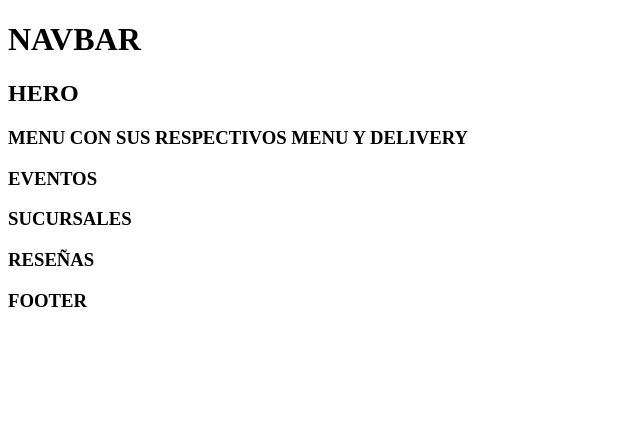
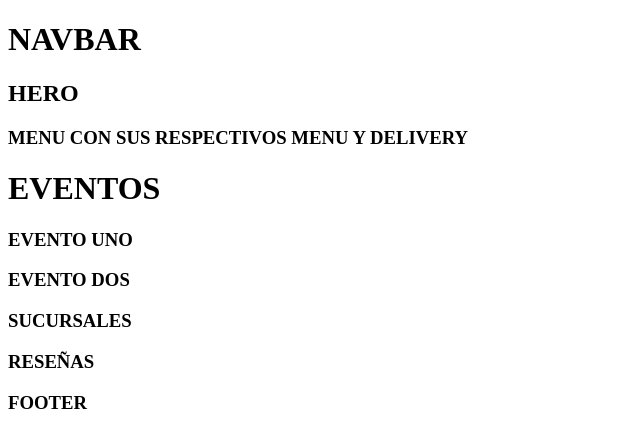
Before and after one commit to ignacio2194/C11-13-M-CSHARP-REACT, a React (Create React App) app in the folder frontEnd/: page / in a window 1280 px wide. Shown: the top 448 px of the page, without its empty margins (0-640 px from the left). Built offline with nearby package versions, Linux system fonts and the light colour scheme.

Commit message:
agrego componente reserva, uno por ciento de lógica del componente eventos

```diff
--- /dev/null
+++ b/frontEnd/src/components/reservas/reservas.jsx
@@ -0,0 +1 @@
+//LÓGICA DE RESERVAS
--- a/frontEnd/src/views/especialDay/especialDay.jsx
+++ b/frontEnd/src/views/especialDay/especialDay.jsx
@@ -1 +1,32 @@
-//ESTE VA A SER EL DETAIL DEL DELIVERY PARA PEDIR.
+//ESTE VA A SER EL componente de los eventos
+import React from "react";
+import { useNavigate } from "react-router-dom";
+
+const Eventos = () => {
+  const navigate = useNavigate();
+
+  const handleReserva = () => {
+    // Lógica para dirigirnos a la página de reserva
+    navigate("/reserva");
+  };
+
+
+  //tener en cuenta que vamos a estar haciendo un mapeo de los eventos que haya
+  //ergo, tener en cuenta a la hora de hacer el css.
+  //según el diseño deberían renderizar dos, en el caso de ser más
+  //habría que hacer que se puedan mostrar el resto siguiendo el diseño.
+  //este código será modificado
+  return (
+    <div>
+        <h1>EVENTOS</h1>
+      <div onClick={handleReserva}>
+        <h3>EVENTO UNO</h3>
+      </div>
+      <div onClick={handleReserva}>
+        <h3>EVENTO DOS</h3>
+      </div>
+    </div>
+  );
+}
+
+export default Eventos;
--- a/frontEnd/src/views/home/home.jsx
+++ b/frontEnd/src/views/home/home.jsx
@@ -1,3 +1,5 @@
+import Eventos from "../especialDay/especialDay"
+
 const Home = () => {
 
   return (
@@ -5,7 +7,7 @@ const Home = () => {
     <h1>NAVBAR</h1>
     <h2>HERO</h2>
     <h3>MENU CON SUS RESPECTIVOS MENU Y DELIVERY </h3>
-    <h3>EVENTOS</h3>
+    <Eventos />
     <h3>SUCURSALES</h3>
     <h3>RESEÑAS</h3>
     <h3>FOOTER</h3>
```
Also changed, not shown: frontEnd/src/components/reservas/reservas.module.css (added).
